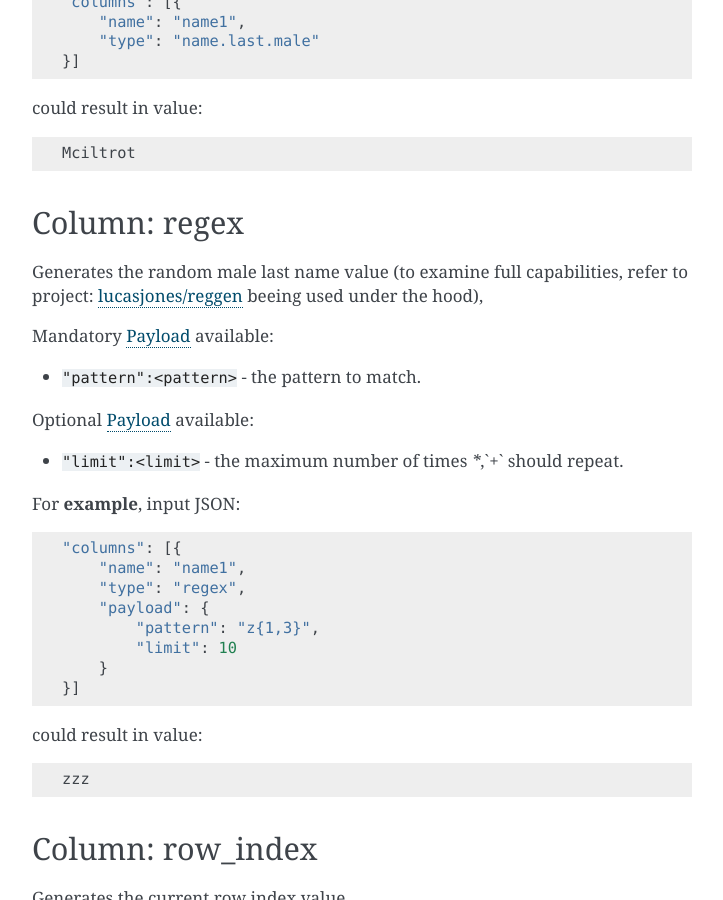
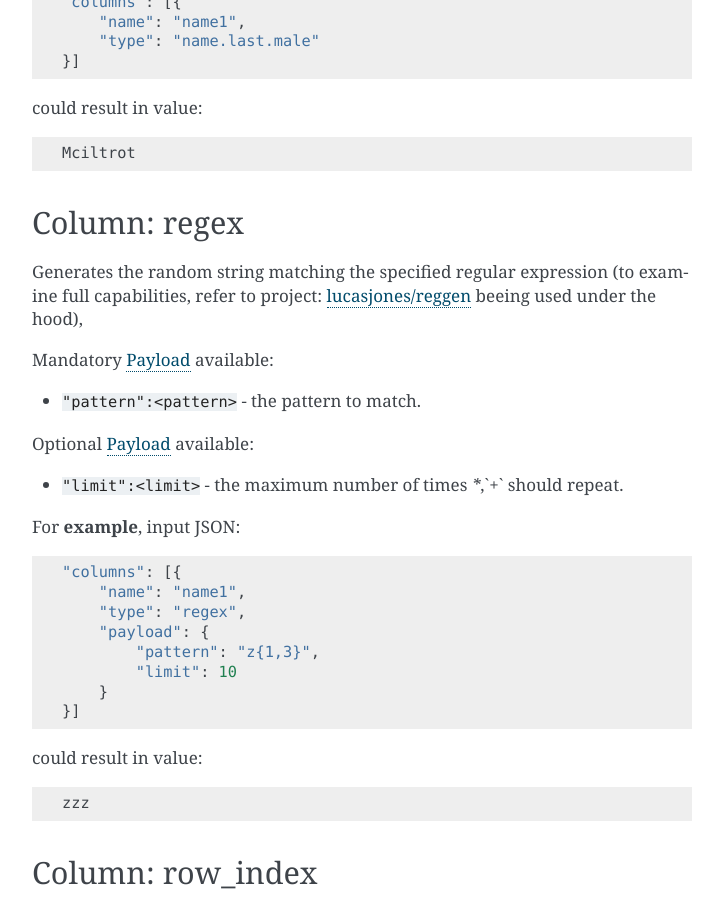
Before and after one commit to datarator/datarator, a Sphinx documentation site: the page built from docs/json_api_column.rst, in a window 1280 px wide and 900 px high, scrolled down 14853 px. Shown: the whole window, without its empty margins (388-1111 px from the left). Built offline with Sphinx 7.4.7, drawn with Linux system fonts in a browser that asks for light colours.

Commit message:
docs: fix column: `regex` description

```diff
--- a/docs/json_api_column.rst
+++ b/docs/json_api_column.rst
@@ -807,7 +807,7 @@ could result in value:
 Column: regex
 -------------------------
 
-Generates the random male last name value (to examine full capabilities, refer to project: `lucasjones/reggen <https://github.com/lucasjones/reggen>`_ beeing used under the hood),
+Generates the random string matching the specified regular expression (to examine full capabilities, refer to project: `lucasjones/reggen <https://github.com/lucasjones/reggen>`_ beeing used under the hood),
 
 Mandatory :ref:`payload` available:
 
```
